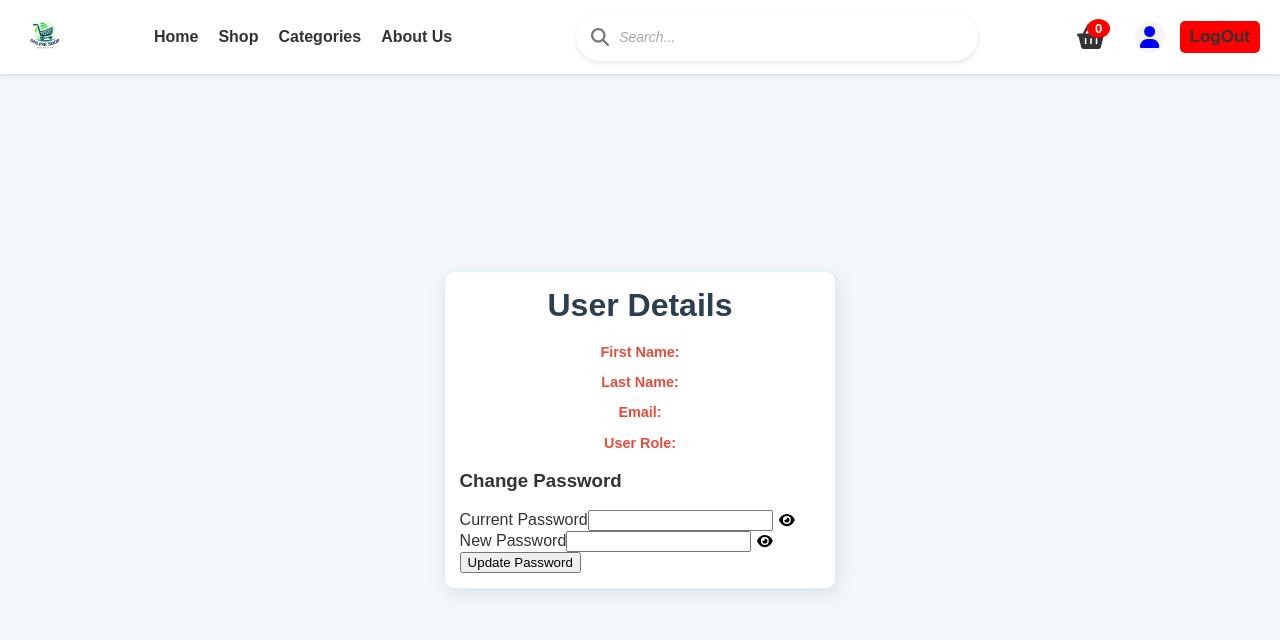
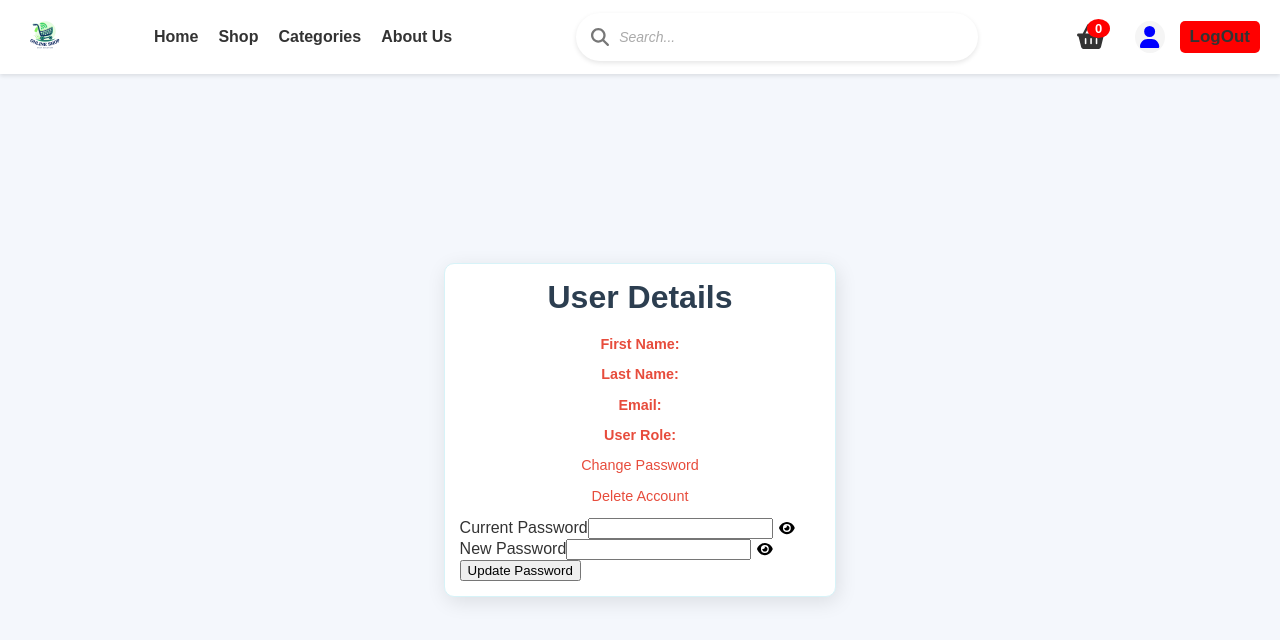
Before and after one commit to dev-m-josh/Ecommerce-Website, a React (Create React App) app in the folder ecomerce_ui/: page /account in a window 1280 px wide. Shown: the top 640 px of the page. Built offline with nearby package versions, Linux system fonts and the light colour scheme; sample sign-in values are in the browser's storage.

Commit message:
Get all users, delete account, and updated logout

```diff
--- a/ecomerce_ui/src/Components/Account.js
+++ b/ecomerce_ui/src/Components/Account.js
@@ -2,6 +2,7 @@ import axios from "axios";
 import React, { useState } from "react";
 import { FontAwesomeIcon } from '@fortawesome/react-fontawesome';
 import { faEye, faEyeSlash } from '@fortawesome/free-solid-svg-icons';
+import { useNavigate } from "react-router-dom";
 
 export default function Account() {
     const [currentPassword, setCurrentPassword] = useState("");
@@ -10,10 +11,12 @@ export default function Account() {
     const [showPassword, setShowPassword] = useState(false);
     const [showNewPassword, setShowNewPassword] = useState(false);
     const [errorMessage, setErrorMessage] = useState("");
+    const navigate = useNavigate();
 
 
     const user = JSON.parse(localStorage.getItem("signedUser"));
     const token = localStorage.getItem("token");
+    const UserId = user.UserId;
 
     const togglePassword = () => setShowPassword((prev) => !prev);
 
@@ -53,6 +56,39 @@ export default function Account() {
         }
     };
 
+    const handleDeleteAccount = async () => {
+        const confirmAccountDelete = window.confirm("Are you sure you want to delete this account?");
+
+        if (!confirmAccountDelete) return;
+
+        try {
+            const response = await fetch(
+                `http://localhost:4500/users/${UserId}`,
+                {
+                    method: "DELETE",
+                    headers: {
+                        Authorization: `Bearer ${token}`,
+                        "Content-Type": "application/json",
+                    },
+                }
+            );
+
+            const data = await response.json();
+
+            if (!response.ok) {
+                throw new Error(data.message || "Failed to delete account!");
+            };
+
+            localStorage.removeItem("token");
+            localStorage.removeItem("signedUser");
+
+            navigate("/");
+
+        } catch (error) {
+
+        }
+    };
+
     return (
         <div>
             <h2>User Details</h2>
@@ -61,7 +97,8 @@ export default function Account() {
             <p><strong>Email:</strong> {user.Email}</p>
             <p><strong>User Role:</strong> {user.UserRole}</p>
 
-            <h3>Change Password</h3>
+            <p>Change Password</p>
+            <p onClick={handleDeleteAccount}>Delete Account</p>
             <form onSubmit={handleChangePassword}>
                 <div>
                     <label>Current Password</label>
--- a/ecomerce_ui/src/Components/Header.js
+++ b/ecomerce_ui/src/Components/Header.js
@@ -56,7 +56,6 @@ export default function Header() {
              alert(errorMessage);
          }
         }
-        // Redirect to the login page
     };
 
     return (
--- a/ecomerce_ui/src/Components/Login.js
+++ b/ecomerce_ui/src/Components/Login.js
@@ -54,14 +54,12 @@ export default function Login() {
                 localStorage.setItem("signedUser", JSON.stringify(loggedInUser));
 
                 navigate("/");
-            } else {
-
-            }
+            };
 
         } catch (error) {
            console.log("Login error:", error);
            if (error.response.data) {
-            setErrorMessage(error.response.data.message);
+            alert(error.response.data.message);
         }
         } finally {
             setLoading(false);
--- a/ecomerce_ui/src/Components/Users.js
+++ b/ecomerce_ui/src/Components/Users.js
@@ -6,7 +6,7 @@ export default function Users() {
     const [loading, setLoading] = useState(true);
     const [errorMessage, setErrorMessage] = useState(null);
     const [page, setPage] = useState(1);
-    const [pageSize] = useState(5);
+    const [pageSize] = useState(10);
     const [noMoreUsers, setNoMoreUsers] = useState(false);
     const token = localStorage.getItem("token");
     const navigate = useNavigate();
@@ -14,6 +14,7 @@ export default function Users() {
     useEffect(() => {
         if (!token) {
             navigate("/login");
+            return;
         }
 
         const fetchUsers = async () => {
@@ -39,17 +40,12 @@ export default function Users() {
 
                 if (Array.isArray(data)) {
                     setUsers(data);
-
-                    if (data.length < pageSize) {
-                        setNoMoreUsers(true);
-                    } else {
-                        setNoMoreUsers(false);
-                    }
+                    setNoMoreUsers(data.length < pageSize);
                 } else {
                     throw new Error("Unexpected response format");
                 }
             } catch (err) {
-                console.error("Error fetching staffs:", err);
+                console.error("Error fetching users:", err);
                 setErrorMessage(err.message);
             } finally {
                 setLoading(false);
@@ -59,7 +55,6 @@ export default function Users() {
         fetchUsers();
     }, [page, pageSize, navigate, token]);
 
-    // Handle pagination for next and previous page
     const handleNextPage = () => {
         if (!noMoreUsers && !loading) {
             setPage((nextPage) => nextPage + 1);
@@ -73,11 +68,11 @@ export default function Users() {
     };
 
     if (loading) {
-        return <div className="loading">Loading...</div>
-    };
+        return <div className="loading">Loading...</div>;
+    }
 
     if (errorMessage) {
-        return <div className="error">Error: {errorMessage}</div>
+        return <div className="error">Error: {errorMessage}</div>;
     }
 
     const handleBackClick = () => {
@@ -86,9 +81,9 @@ export default function Users() {
 
     return (
         <div className="users">
-            <h2>Active users.</h2>
+            <h2>Active Users</h2>
             {users.length === 0 ? (
-                <div>No active users yet.</div>
+                <div>No users available to display.</div>
             ) : (
                 <table className="users-table">
                     <thead>
```
Also changed, not shown: 1 other file (tests, documents, lock files or other folders).
